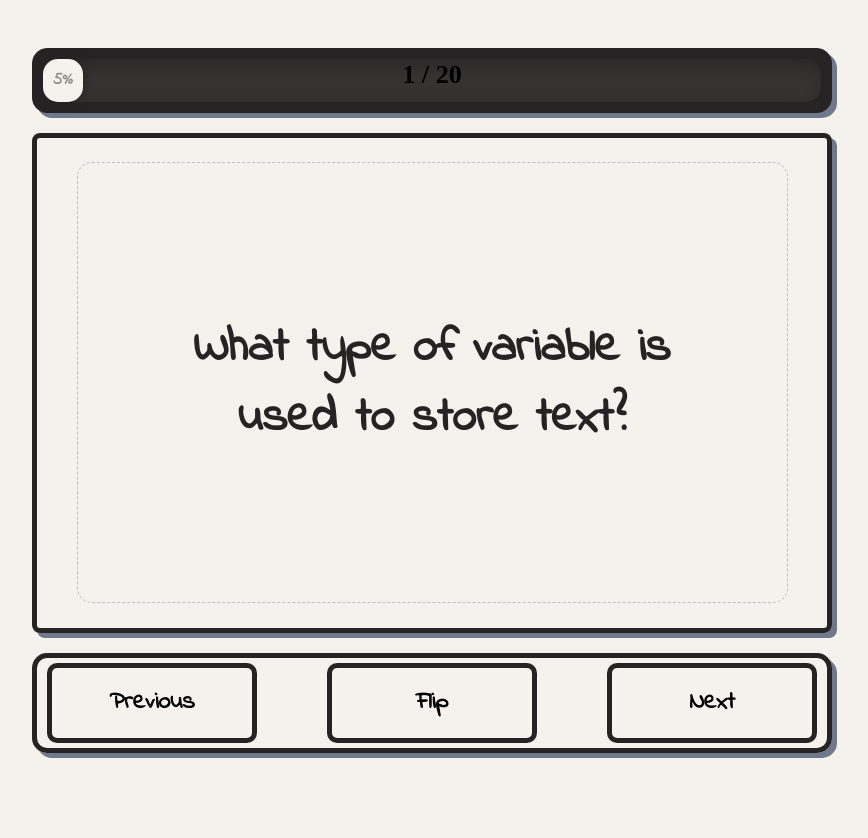
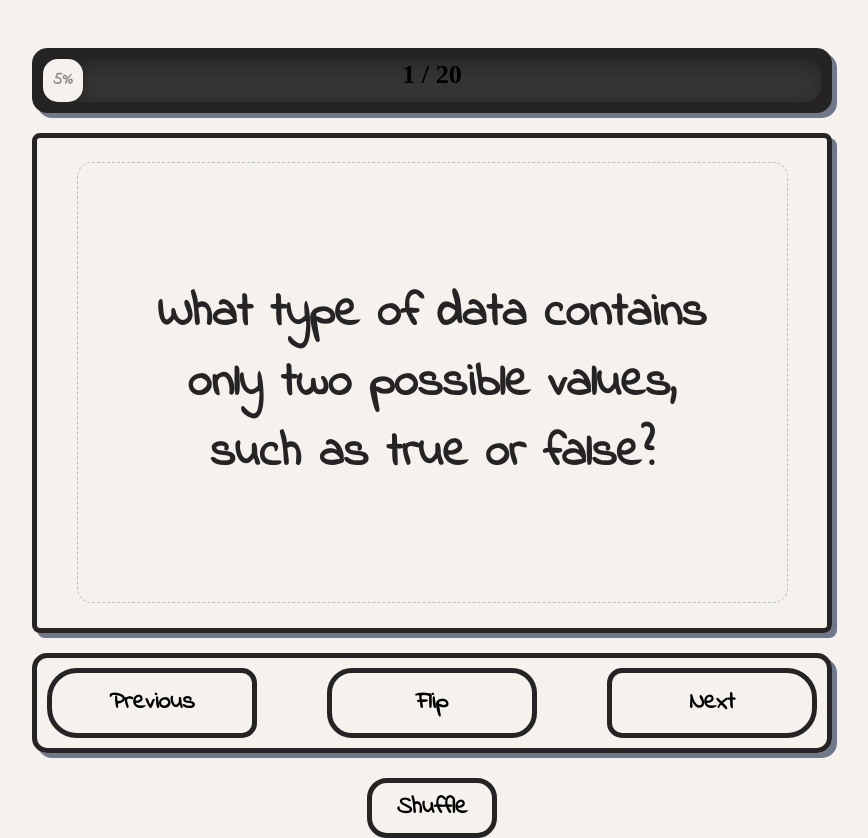
Before and after one commit to jFiesta11/Roadmap.sh-Frontend-Project-8---Flash-Cards-, a React (Vite) app: page / in a window 1280 px wide. Shown: the whole page, without its empty margins (208-1076 px from the left). Before the commit the page ends 800 px from the top, so only its background shows below. Built offline with nearby package versions, Linux system fonts and the light colour scheme; a web font is replaced by a local one.

Commit message:
Flash Cards React App 0.2.0: Functioning Shuffle button

```diff
--- a/src/components/Parent.jsx
+++ b/src/components/Parent.jsx
@@ -7,6 +7,17 @@ import Card from "./Card";
 // hook
 import { useState } from 'react';
 
+function shuffleArray(array) {
+    const arr = [...array];
+    for (let i = arr.length - 1; i > 0; i--) {
+        const j = Math.floor(Math.random() * (i + 1));
+
+        [arr[i], arr[j]] = [arr[j], arr[i]];
+
+    }
+  return arr;
+}
+
 const flashcards = card.questions
 
 function Parent(){
@@ -14,11 +25,12 @@ function Parent(){
 
     const [flipCard, setFlipCard] = useState(true)
 
-    let currentCard = flashcards[index]
+    const [flashCards, setflashCards] = useState(() => shuffleArray(card.questions))
+
+    let currentCard = flashCards[index]
     const flip = ()=>{
                     setFlipCard(front => !front)
                 }
-
     const previous = ()=>{
                         (setFlipCard(true))
                         setIndex(i => Math.max(i - 1, 0));
@@ -27,15 +39,21 @@ function Parent(){
                         (setFlipCard(true))
                         setIndex(i => Math.min(i + 1, flashcards.length - 1));
                     }
+    const shuffle = ()=>{
+                        setflashCards(shuffleArray(card.questions))
+                        setIndex(0)
+    }
+
 
 return (
     <>
-        <Statusbar item={index+1} totalItem={flashcards.length} />
+        <Statusbar item={index+1} totalItem={flashCards.length} />
         <Card click={flip} front={currentCard.question} back={currentCard.answer} showAnswer={flipCard}/>
         <div className='btn-container'>
             <Button label={'Previous'} onClick={previous}/>
             <Button label={'Flip'} onClick={flip} />
             <Button label={'Next'} onClick={next}/>
+            <Button label={'Shuffle'} onClick={shuffle}/>
         </div>
     </>
 )
--- a/src/styles/App.css
+++ b/src/styles/App.css
@@ -125,6 +125,7 @@ body{
     justify-content: space-between;
     align-items: center;
     box-shadow: 5px 5px var(--shadow-color);
+    position: relative;
 }
 .card-btn{
     all: unset;
@@ -136,9 +137,14 @@ body{
 
     border: 5px solid var(--dark-color);
     width: 200px;
-    height: 70px;
-    border-radius: 10px;
+    height: 60px;
     transition: .1s ease-in-out;
+
+    &:nth-child(1){border-radius: 30px 15px 15px 30px;}
+    &:nth-child(2){border-radius: 25px}
+    &:nth-child(3){border-radius: 15px 30px 30px 15px;}
+    &:nth-child(4){ position: absolute; transform: translate(-50%, -50%); left: 50%; top: 150px; height: 0px; width: 0px; padding: 25px 60px; border-radius: 20px;}
+
     p{
         font-size: 1.5rem;
         font-weight: 1000;
```
